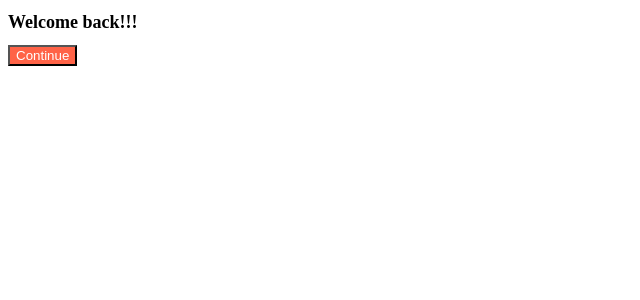
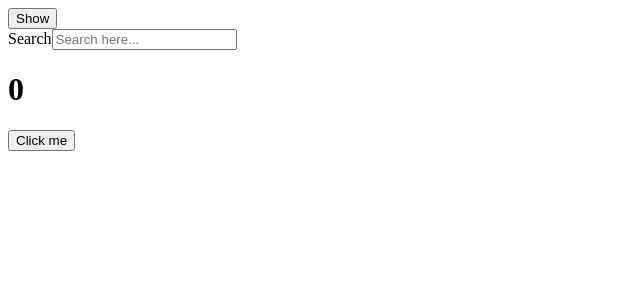
Before and after one commit to rahee-do/MovieWebService, a React (Create React App) app: page / in a window 1280 px wide. Shown: the top 300 px of the page, without its empty margins (0-640 px from the left). Built offline with nearby package versions, Linux system fonts and the light colour scheme.

Commit message:
#5 [2021 UPDATE] CREATE REACT APP - useEffect 함수, 이론 끝

```diff
--- a/src/App.js
+++ b/src/App.js
@@ -1,12 +1,11 @@
 import React from "react";
-import Button from "./Button";
-import styles from "./App.module.css";
+import Hook from "./Hook";
 
 function App() {
+
   return (
     <div>
-      <h1 className={styles.title}>Welcome back!!!</h1>
-      <Button text={"Continue"} />
+        <Hook />
     </div>
   );
 }
--- a/src/Button.js
+++ b/src/Button.js
@@ -1,9 +1,12 @@
 import PropTypes from "prop-types";
 import styles from "./Button.module.css";
 
-function Button({text}) {
+function Button({text, onClick}) {
     return (
-        <button className={styles.btn}>{text}</button>
+        <button
+            className={styles.btn}
+            onClick={onClick}
+        >{text}</button>
     )
 }
 
--- /dev/null
+++ b/src/Hook.js
@@ -0,0 +1,133 @@
+import React, {useState, useEffect} from "react";
+import Button from "./Button";
+import styles from "./App.module.css";
+
+/*
+* Recap !
+* ReactJS 의 강점은 새로운 데이터가 들어올 때마다(변화가 일어날 때만) UI 를 refresh 한다는 것(component 를 재실행)이다.
+* useEffect 함수
+*   첫번째 argument 는 실행시키고 싶은 코드
+*   두번째는 dependencies, dependencies 란? ReactJS 가 지켜보아야 하는 것들이다.
+*       그것들이 변화할 때, react.js 가 코드를 실행시킨다.
+* */
+
+function Hello() {
+
+    // 익명의 화살표 함수 사용
+    useEffect(() => {
+        // mount 시 실행될 코드
+        console.log("hi :)");
+        // unmount 시 실행될 코드
+        // function 을 return 한 것 뿐.
+        return () => console.log("bye :(");
+    }, []);
+
+    // 익명의 함수 사용
+    useEffect(function() {
+        // mount 시 실행될 코드
+        console.log("hi :)");
+        // unmount 시 실행될 코드
+        // function 을 return 한 것 뿐.
+        return function() {
+            console.log("bye :(");
+        }
+    }, []);
+    // component 를 없애버리거나(destroy), 생성(create) 하는 것을 확인할 수 있다.
+    // component 가 처음 생성될때만 console.log 코드 실행.
+    // 3. Cleanup function
+    /*
+        destroyed 되는 부분의 이해를 돕기 위한 함수 예제 코드.
+
+        function destroyedFn() {
+            console.log("bye :(");
+        }
+        function effectFn() {
+            console.log("created :)");
+            return destroyedFn;
+        }
+        useEffect(effectFn, []);
+    */
+    // component 가 destroy(return 되는 함수 부분)될 때 뭔가 할 수 있도록 해줌
+    /*
+        useEffect(() => {
+            console.log("created :)");
+            // console.log("I'm here!");
+            return () => {
+                console.log("destroyed :(");
+            }
+        }, []);
+    */
+    return <h1>Hello</h1>;
+}
+
+function Hook() {
+    const [counter, setValue] = useState(0);
+    const [keyword, setKeyword] = useState("");
+    const [showing, setShowing] = useState(false);
+    const onClick = () => setValue((prev) => prev + 1);
+    const onChange = (event) => setKeyword(event.target.value);
+    const onBtnClick = () => setShowing((prev) => !prev);
+
+    // console.log("i run all the time");
+
+    // useEffect 함수 기능
+    // 코드가 언제 실행될지 결정하는 방법
+
+    // 1. Component 가 생성되는 첫 시작점
+    // console.log 코드를 실행하고, dependency 는 가지고 있지 않음 (ReactJS 가 지켜볼 대상이 없기 때문에 한번만 실행)
+    useEffect(() => {
+        console.log("I run only once.");
+        // console.log("CALL THE API....");
+    }, []);
+
+    // 2. state 가 update 될 때만 코드 실행
+    // console.log 코드를 실행하고, dependency 는 가지고 있음 (keyword 가 변화할 때 브라우저에 console.log 코드를 실행)
+    useEffect(() => {
+        console.log("I run when 'keyword' changes.");
+        // Component 가 생성되는 시점 실행되지 않게 조건문 추가
+        if (keyword !== "" && keyword.length > 5) {
+            console.log("SEARCH FOR", keyword);
+        }
+    }, [keyword]);
+
+    useEffect(() => {
+        console.log("I run when 'counter' changes.");
+    }, [counter]);
+
+    // 2-1. keyword 와 counter 둘 중 하나가 update 될 때 코드 실행
+    useEffect(() => console.log("I run when 'keyword & counter' change."), [keyword, counter]);
+
+    /*
+    const iRunOnlyOnce = () => {
+        console.log("i run only once.");
+    }
+    useEffect(iRunOnlyOnce, []);
+    */
+    // console.log("call an api");
+    return (
+        <div>
+            <div>
+                {showing ? <Hello /> : null}
+                <button onClick={onBtnClick}>{showing ? "Hide" : "Show"}</button>
+            </div>
+            <div>
+                <label htmlFor="search">Search</label>
+                <input
+                    id="search"
+                    value={keyword}
+                    onChange={onChange}
+                    type="text"
+                    placeholder="Search here..."
+                />
+            </div>
+            <div>
+                <h1>{counter}</h1>
+                <button onClick={onClick}>Click me</button>
+            </div>
+            {/*<h1 className={styles.title}>Welcome back!!!</h1>*/}
+            {/*<Button onClick={onClick} text={"Click me"} />*/}
+        </div>
+    );
+}
+
+export default Hook;
--- a/src/index.js
+++ b/src/index.js
@@ -4,7 +4,5 @@ import App from './App';
 
 const root = ReactDOM.createRoot(document.getElementById('root'));
 root.render(
-  <React.StrictMode>
     <App />
-  </React.StrictMode>
 );
```
